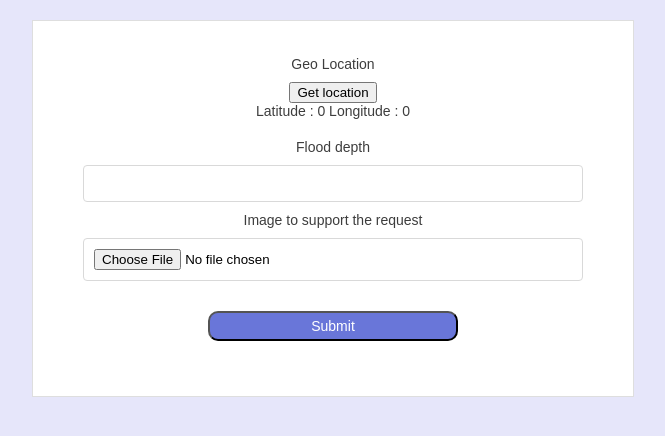
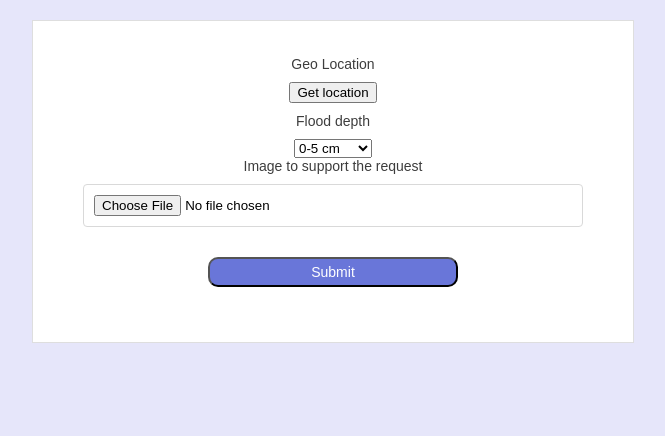
Before and after one commit to WebOps-and-Blockchain-Club/chennai-water-logging-client, a React (Create React App) app: page / in a window 1280 px wide. Shown: the top 436 px of the page, without its empty margins (307-972 px from the left). Built offline with nearby package versions, Linux system fonts and the light colour scheme.

Commit message:
added geolocation and Image upload

```diff
--- a/src/Components/Pages/AddData.tsx
+++ b/src/Components/Pages/AddData.tsx
@@ -1,42 +1,55 @@
 import React from "react";
-import "../../Styles/addData.css"
+import "../../Styles/addData.css";
 
 interface Probs {}
 
 export const AddData = (probs: Probs) => {
   const [filelist , setFilelist] = React.useState();
-  const [latitude , setLatitude] = React.useState(0);
-  const [longitude , setLongitude] = React.useState(0);
+  const [location , setLocation] = React.useState<any >();
 
   const [error , setError] = React.useState<any>()
+
   const handleImageUpload = ( e : any) =>{
       setFilelist(e.target.files[0])
   }
 
+
   const getGeolocation = (e : any)=>{
     e.preventDefault();
+    let coords = {
+      latitude : 0 ,
+      longitude : 0 ,
+      location : " "
+    };
     if (navigator.geolocation) {
-      navigator.geolocation.getCurrentPosition((position) => {
-        console.log(navigator)
-        setLatitude(position.coords.latitude)
-        setLongitude(position.coords.longitude)
-      },err => setError(err.message));
-    }else{
-      setLatitude(100000)
+      navigator.geolocation.getCurrentPosition((res)=>{
+        coords.latitude = res.coords.latitude;
+        coords.longitude = res.coords.longitude;
+        coords.location = "Location";
+        setLocation(coords)
+
+      });
+    } else {
+      // x.innerHTML = "Geolocation is not supported by this browser.";
     }
+
   }
 
         return(
           <form >
           <label>Geo Location</label>
-        <button onClick={getGeolocation}>Get location</button>
-        <label>Latitude : {latitude}  Longitude : {longitude}</label>
-        <label>{error}</label>
+          <button onClick={getGeolocation} className="locationButton">Get location</button>
+          <label>{location ?
+           <a href={`https://www.google.com/maps/search/?api=1&query=${location.latitude},${location.longitude}`} target="_blank">Check Location</a> : null}</label>
           <label>Flood depth</label>
-        <input name="address" />
+          <select id="depth">
+            <option value="0-5">0-5 cm</option>
+            <option value="5-10">5 -10 cm</option>
+            <option value="10-15">10-15 cm</option>
+            <option value="15">15+ cm</option>
+          </select>
           <label>Image to support the request</label>
           <input type="file" accept="image/*" capture="environment" onChange={handleImageUpload}/>
-        {/* <label>{filelist}</label> */}
           <button type="submit" className="submitButton">Submit</button>
           </form>
         )
```
Lines whose indentation alone changed are shown as unchanged.
